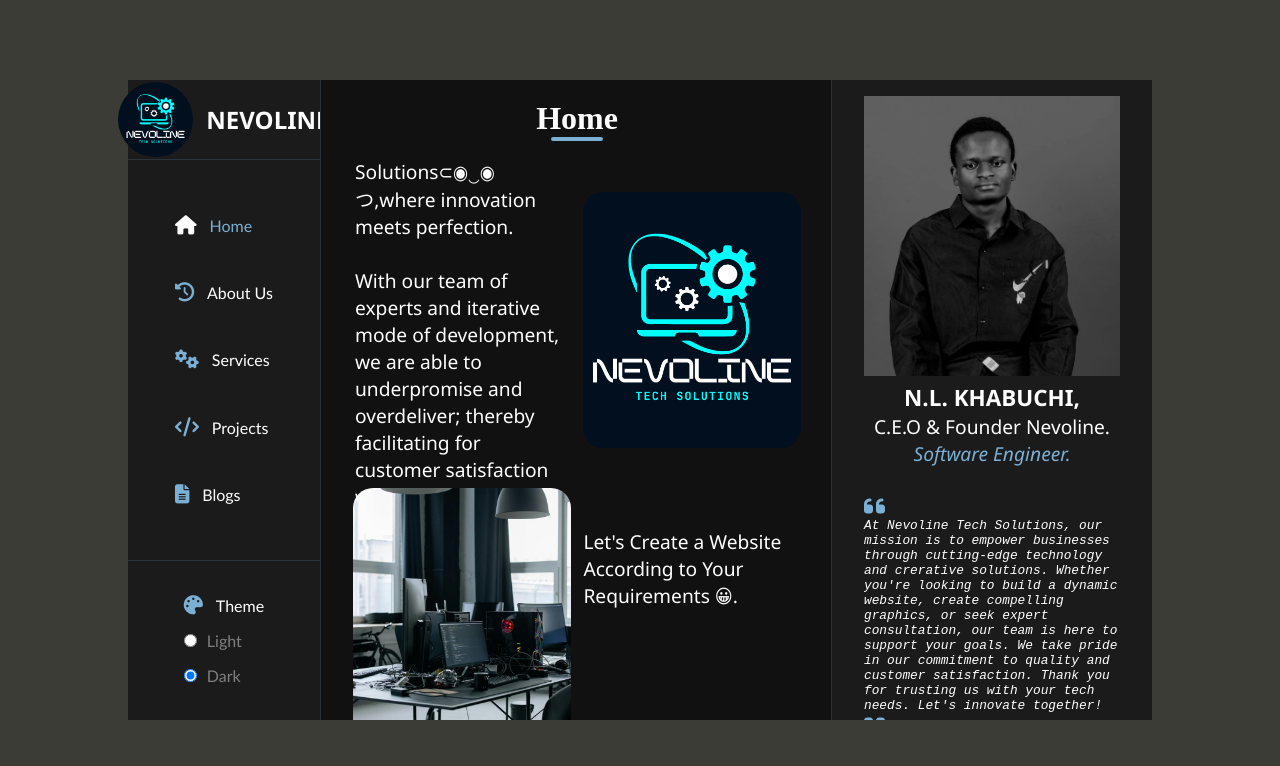
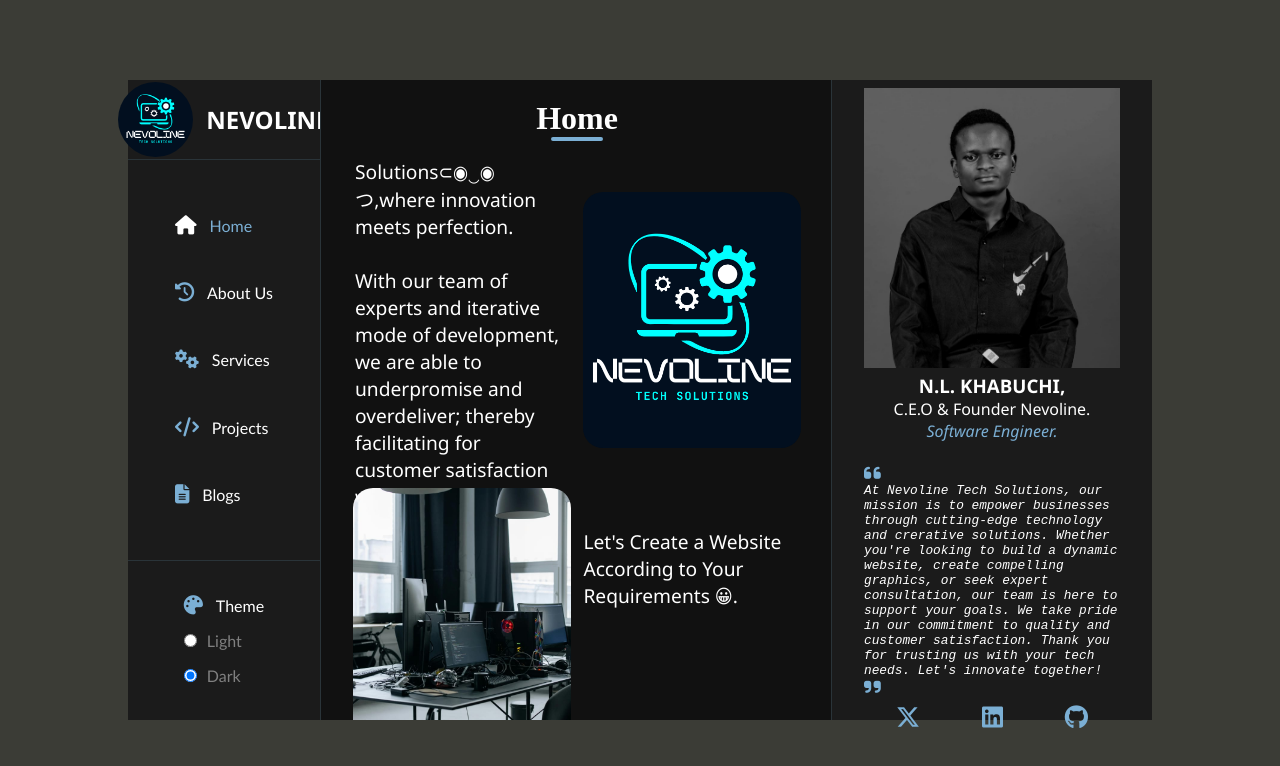
Before and after one commit to NEVILLEKHABUCHI/nevoline-company, a React (Create React App) app: page / in a window 1280 px wide. Shown: the top 766 px of the page. Built offline with nearby package versions, Linux system fonts and the light colour scheme.

Commit message:
New Change

```diff
--- a/src/App.css
+++ b/src/App.css
@@ -477,27 +477,15 @@
 height: inherit;
 background-color: #1B1B1B;
 display: flex;
-justify-content: center;
-padding-top: 2vh;
-overflow-y: scroll;
+flex-direction: column;
+align-items: center;
+padding-top: 1vh;
+/* overflow-y: hidden; */
 }
-.containerRight::-webkit-scrollbar{
-  width: 10px;
-  }
-  .containerRight::-webkit-scrollbar-track{
-  background-color: #2A3439;
-  }
-  .containerRight::-webkit-scrollbar-thumb{
-  background: gray;
-  border-radius: 6px;
-  }
-  .containerRight::-webkit-scrollbar-thumb:hover{
-  background-color: #7BAFD4;
-  }
 .containerRight .top {
   width: 20vw;
   height: max-content;
-  font-size: 1.2rem;
+  font-size: 1rem;
   font-family: 'Segoe UI', Tahoma, Geneva, Verdana, sans-serif;
 }
 .containerRight .top img{
@@ -526,8 +514,20 @@
   font-family: 'Courier New', Courier, monospace;
 }
 .containerRight .top p:nth-of-type(3) i{
+  font-size: 1.2rem;
+  color: #7BAFD4;
+}
+.containerRight .links{
+  margin-top: 1vh;
+  width: 15vw;
+  display: flex;
+  justify-content: space-between;
+  /* border: 1px solid white; */
+}
+.containerRight .links a{
+  text-decoration: none;
+  color: #7BAFD4;
   font-size: 1.5rem;
-  color: #7BAFD4;
 }
 
 @media only screen and (max-width: 900px) {
@@ -713,15 +713,18 @@
 .containerRight{
     width: inherit;
     height: max-content;
-    padding-bottom: 1vh;
-    /* overflow-y: hidden; */
+    padding-bottom: 2vh;
+
 }
 .containerRight .top {
   width: 80vw;
   height: max-content;
   font-size: 1.2rem;
   font-family: 'Segoe UI', Tahoma, Geneva, Verdana, sans-serif;
-  margin-bottom: 7vh;
+}
+.containerRight .links{
+  margin-top: 1vh;
+  width: 60vw;
 }
 }
 
--- a/src/App.js
+++ b/src/App.js
@@ -288,6 +288,11 @@
         Whether you're looking to build a dynamic website, create compelling graphics, or seek expert consultation, our team is here to support your goals.
         We take pride in our commitment to quality and customer satisfaction. Thank you for trusting us with your tech needs. Let's innovate together!<i class="fa-solid fa-quote-right"></i></p>
       </div>
+      <div className='links'>
+        <a href='https://x.com/KhabuchiN?t=Lmpf5wL1TFstO3BK7YK9Dw&s=09' target='_blank' rel='noopener noreferrer'><i class="fa-brands fa-x-twitter"></i></a>
+        <a href='https://www.linkedin.com/in/neville-khabuchi-b65478261?utm_source=share&utm_campaign=share_via&utm_content=profile&utm_medium=android_app' target='_blank' rel='noopener noreferrer'><i class="fa-brands fa-linkedin"></i></a>
+        <a href='https://github.com/NEVILLEKHABUCHI' target='_blank' rel='noopener noreferrer'> <i class="fa-brands fa-github"></i></a>
+        </div>
     </div>
   )
 }
```
